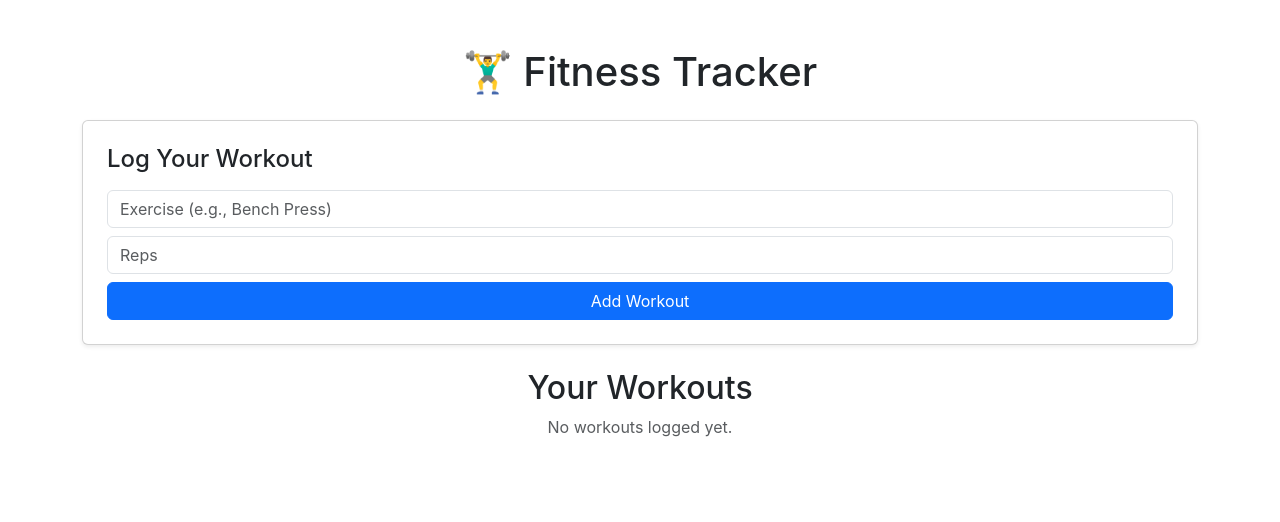
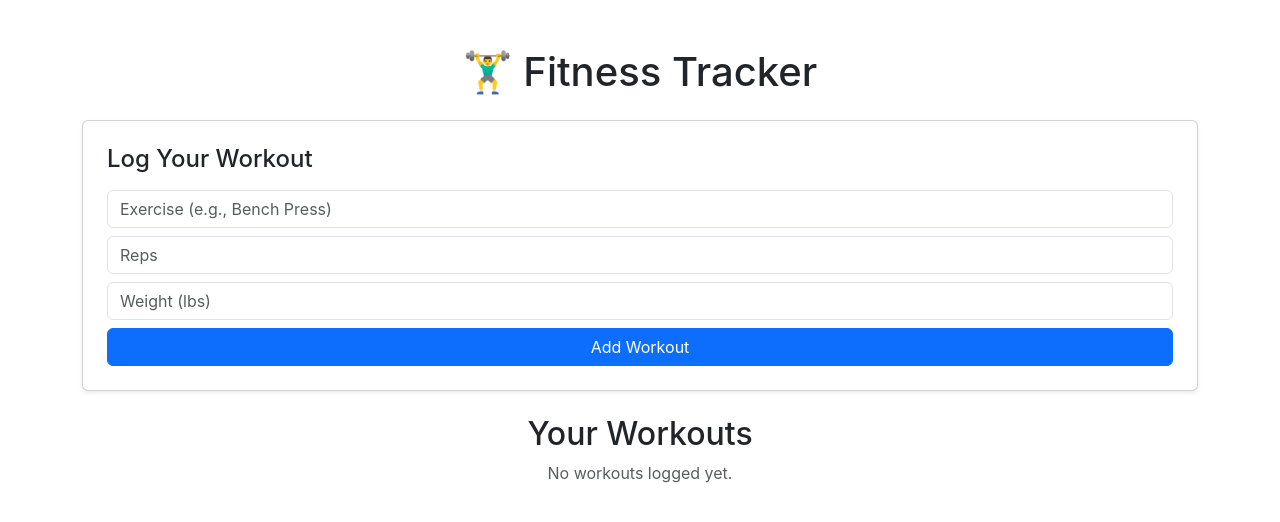
Before and after one commit to bjf2016/mn-fitness-app, a React (Create React App) app: page / in a window 1280 px wide. Shown: the top 522 px of the page. Built offline with nearby package versions, Linux system fonts and the light colour scheme.

Commit message:
Added weight tracking and calorie calculation

```diff
--- a/src/App.js
+++ b/src/App.js
@@ -5,6 +5,8 @@ function App() {
   const [workouts, setWorkouts] = useState([]);
   const [exercise, setExercise] = useState("");
   const [reps, setReps] = useState("");
+  const [weight, setWeight] = useState("");
+  const [calories, setCalories] = useState(0);
 
   // Load stored workouts from local storage
   useEffect(() => {
@@ -20,12 +22,19 @@ function App() {
   }, [workouts]);
 
   const addWorkout = () => {
-    if (exercise && reps) {
-      const newWorkout = { exercise, reps };
+    if (exercise && reps && weight) {
+      const estimatedCalories = calculateCalories(weight, reps);
+      const newWorkout = { exercise, reps, weight, calories: estimatedCalories };
       setWorkouts([...workouts, newWorkout]);
       setExercise("");
       setReps("");
+      setWeight("");
+      setCalories(0);
     }
+  };
+
+  const calculateCalories = (weight, reps) => {
+    return Math.round((weight * reps * 0.1)); // Simple calorie estimation
   };
 
   return (
@@ -53,6 +62,15 @@ function App() {
             onChange={(e) => setReps(e.target.value)}
           />
         </div>
+        <div className="input-group mb-2">
+          <input
+            type="number"
+            className="form-control"
+            placeholder="Weight (lbs)"
+            value={weight}
+            onChange={(e) => setWeight(e.target.value)}
+          />
+        </div>
         <button className="btn btn-primary w-100" onClick={addWorkout}>
           Add Workout
         </button>
@@ -66,7 +84,7 @@ function App() {
         <ul className="list-group mt-3">
           {workouts.map((workout, index) => (
             <li key={index} className="list-group-item">
-              <strong>{workout.exercise}</strong> - {workout.reps} reps
+              <strong>{workout.exercise}</strong> - {workout.reps} reps at {workout.weight} lbs - 🔥 {workout.calories} calories burned
             </li>
           ))}
         </ul>
```
